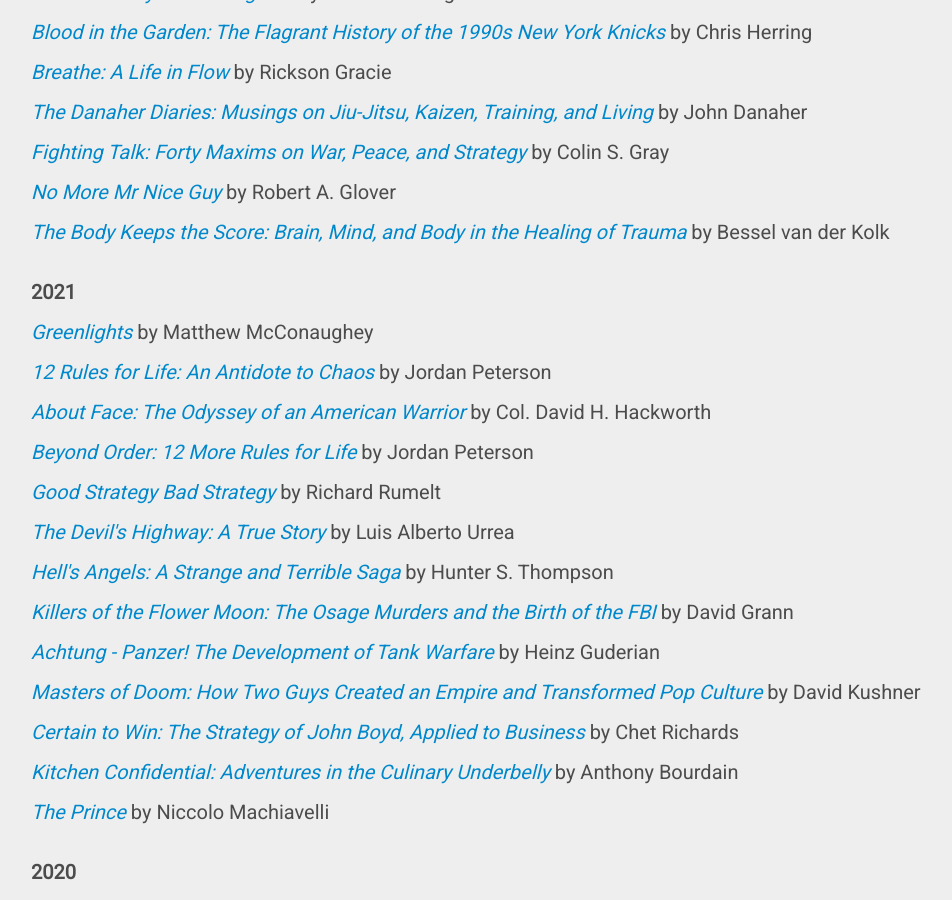
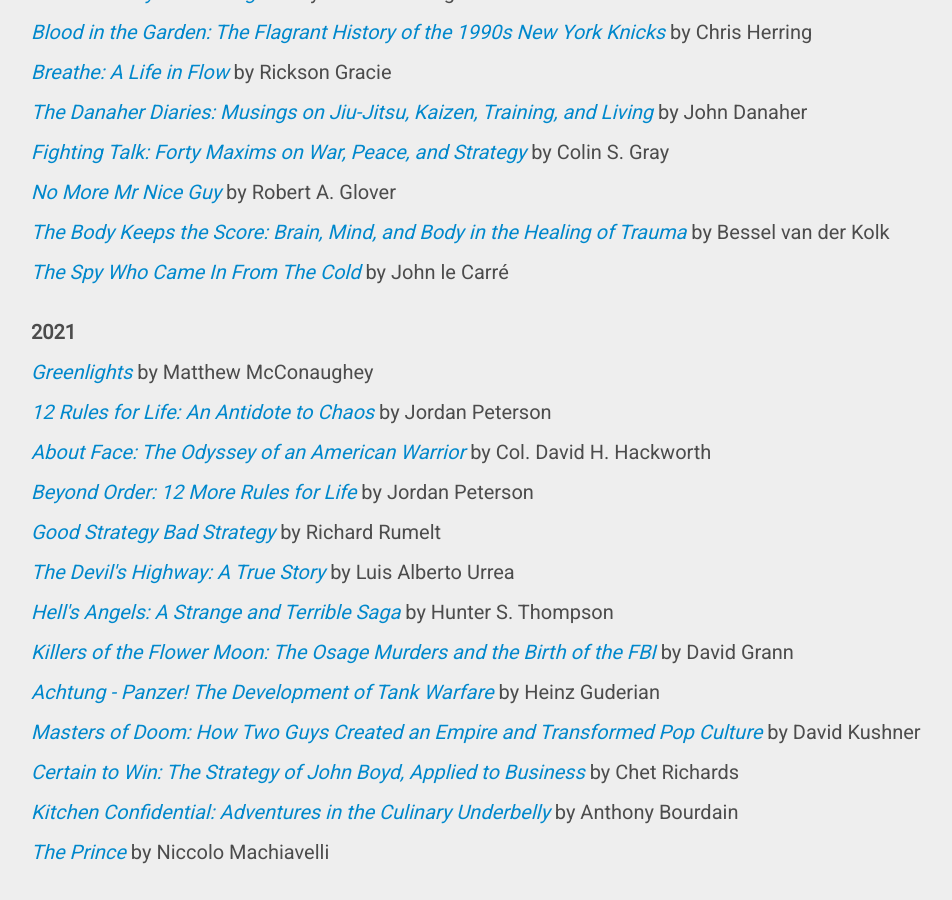
Before and after one commit to speric/speric.github.com, a Jekyll site: the page built from books/index.html, in a window 1280 px wide and 900 px high, scrolled down 469 px. Shown: the whole window, without its empty margins (139-1091 px from the left). Built offline with Jekyll 4.4.1, drawn with Linux system fonts in a browser that asks for light colours; some web fonts are replaced; comment, search, counter and statistics services are not loaded.

Commit message:
Add 'The Spy Who Came In From The Cold'

```diff
--- a/books/index.html
+++ b/books/index.html
@@ -18,6 +18,7 @@ header_img: "quotes.jpg"
   <p><i><a href="https://www.amazon.com/Fighting-Talk-Forty-Maxims-Strategy/dp/1597973076">Fighting Talk: Forty Maxims on War, Peace, and Strategy</a></i> by Colin S. Gray</p>
   <p><i><a href="https://www.amazon.com/No-More-Mr-Nice-Guy/dp/0762415339">No More Mr Nice Guy</a></i> by Robert A. Glover</p>
   <p><i><a href="https://www.amazon.com/Body-Keeps-Score-Healing-Trauma/dp/0143127748">The Body Keeps the Score: Brain, Mind, and Body in the Healing of Trauma</a></i> by Bessel van der Kolk</p>
+  <p><i><a href="https://www.amazon.com/Spy-Who-Came-in-from-Cold-audiobook/dp/B007N6GJ3G/">The Spy Who Came In From The Cold</a></i> by John le Carré</p>
 
   <br/>
 
```
